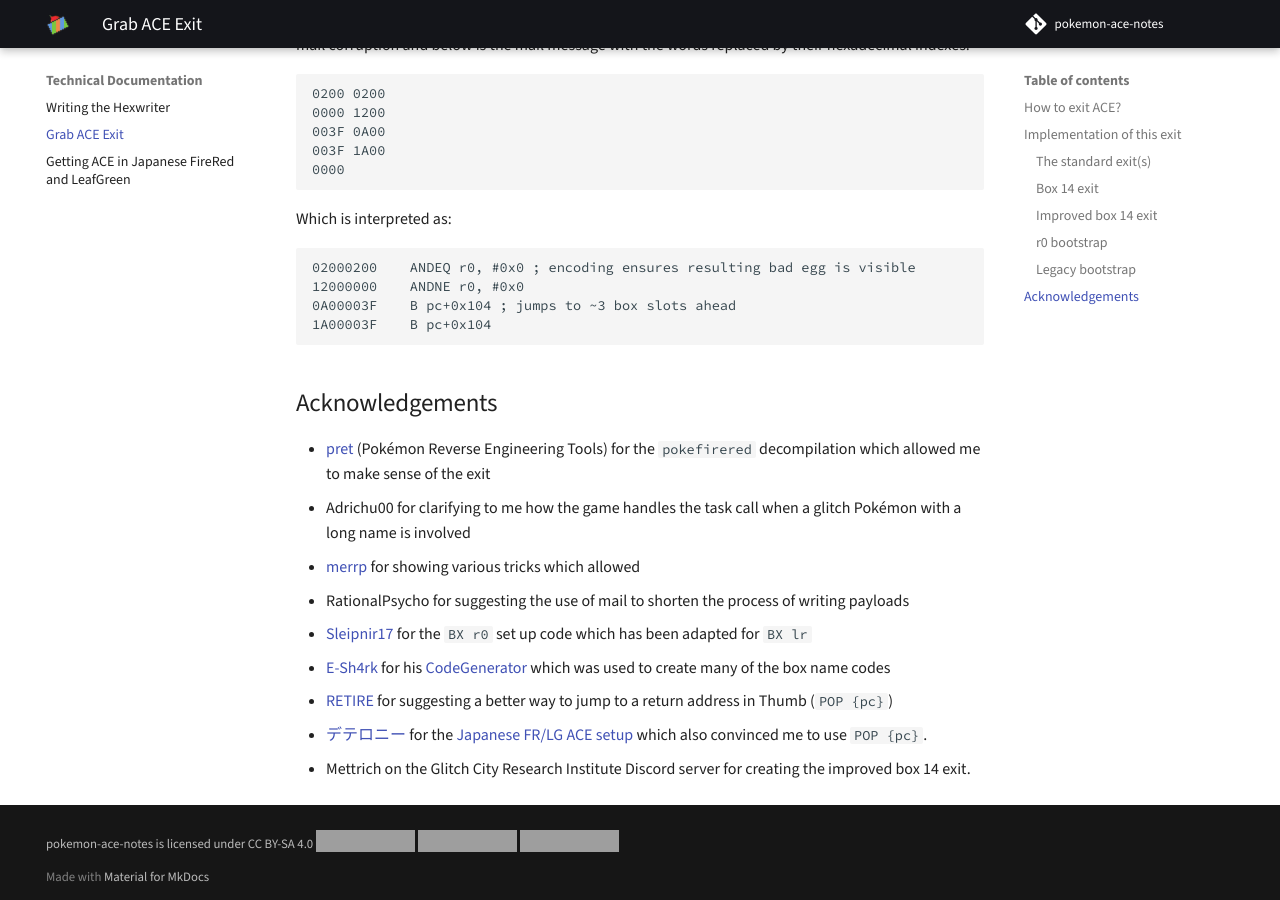
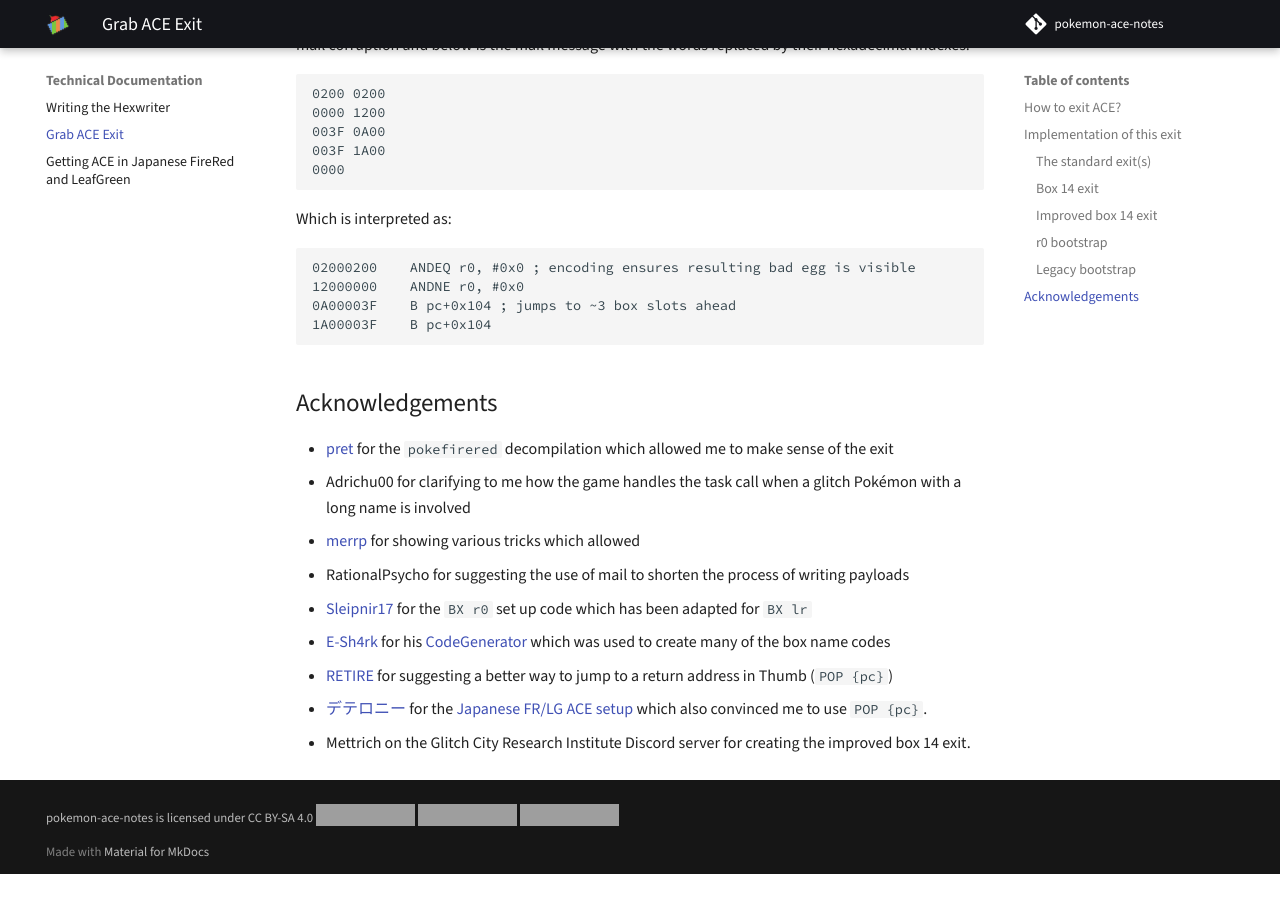
Before and after one commit to pomeg-letterbombers/pokemon-ace-notes, an MkDocs documentation site: the page built from docs/technical-documentation/grab-ace-exit.md, in a window 1280 px wide and 900 px high, scrolled down 4673 px. Built offline with MkDocs 1.6.1 and Material for MkDocs 9.7.7, drawn with Linux system fonts in a browser that asks for light colours; comment, search, counter and statistics services are not loaded; after the commit the page ends 5547 px from its top, so only the background shows below that; grey boxes are pictures that could not be loaded.

Commit message:
Apparently pret is not an acronym

```diff
--- a/docs/technical-documentation/grab-ace-exit.md
+++ b/docs/technical-documentation/grab-ace-exit.md
@@ -238,7 +238,7 @@ Which is interpreted as:
 
 ## Acknowledgements
 
-- [pret](https://github.com/pret/) (Pokémon Reverse Engineering Tools) for the `pokefirered` decompilation which allowed me to make sense of the exit
+- [pret](https://github.com/pret/) for the `pokefirered` decompilation which allowed me to make sense of the exit
 - Adrichu00 for clarifying to me how the game handles the task call when a glitch Pokémon with a long name is involved
 - [merrp](https://youtube.com/@pokemerrp) for showing various tricks which allowed
 - RationalPsycho for suggesting the use of mail to shorten the process of writing payloads
```
